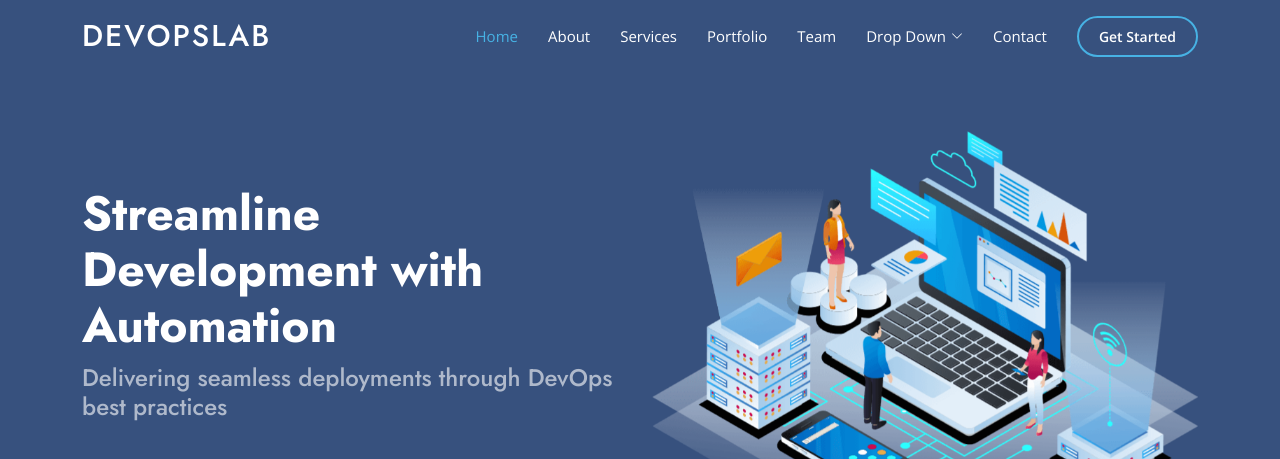
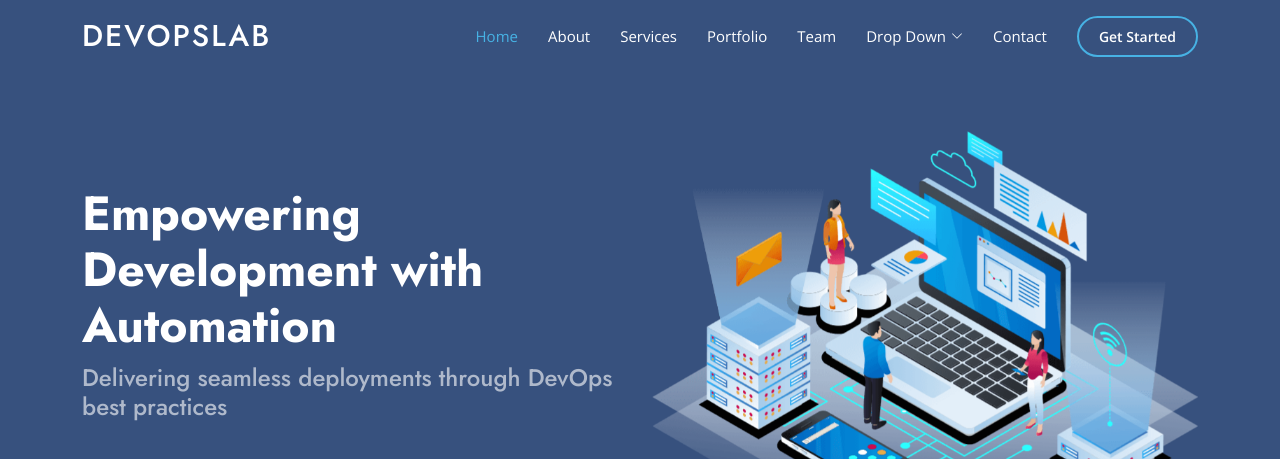
Before and after one commit to jayshrilandge30/Devops_auto_deploy_website, a plain HTML site: page index.html in a window 1280 px wide. Shown: the top 459 px of the page. Drawn offline with nearby package versions, Linux system fonts and the light colour scheme.

Commit message:
Update index.html

```diff
--- a/index.html
+++ b/index.html
@@ -85,7 +85,7 @@
     <div class="container">
       <div class="row">
         <div class="col-lg-6 d-flex flex-column justify-content-center pt-4 pt-lg-0 order-2 order-lg-1" data-aos="fade-up" data-aos-delay="200">
-          <h1>Streamline Development with Automation</h1>
+          <h1>Empowering Development with Automation</h1>
           <h2>Delivering seamless deployments through DevOps best practices</h2>
           <div class="d-flex justify-content-center justify-content-lg-start">
             <a href="#about" class="btn-get-started scrollto">Get Started</a>
```
